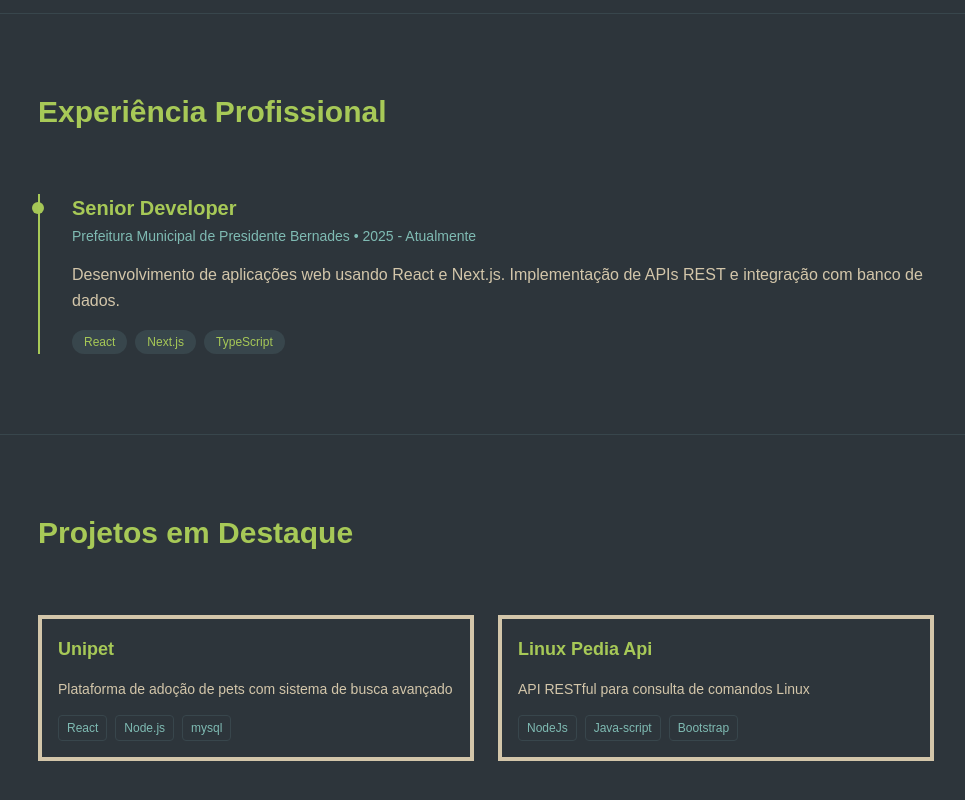
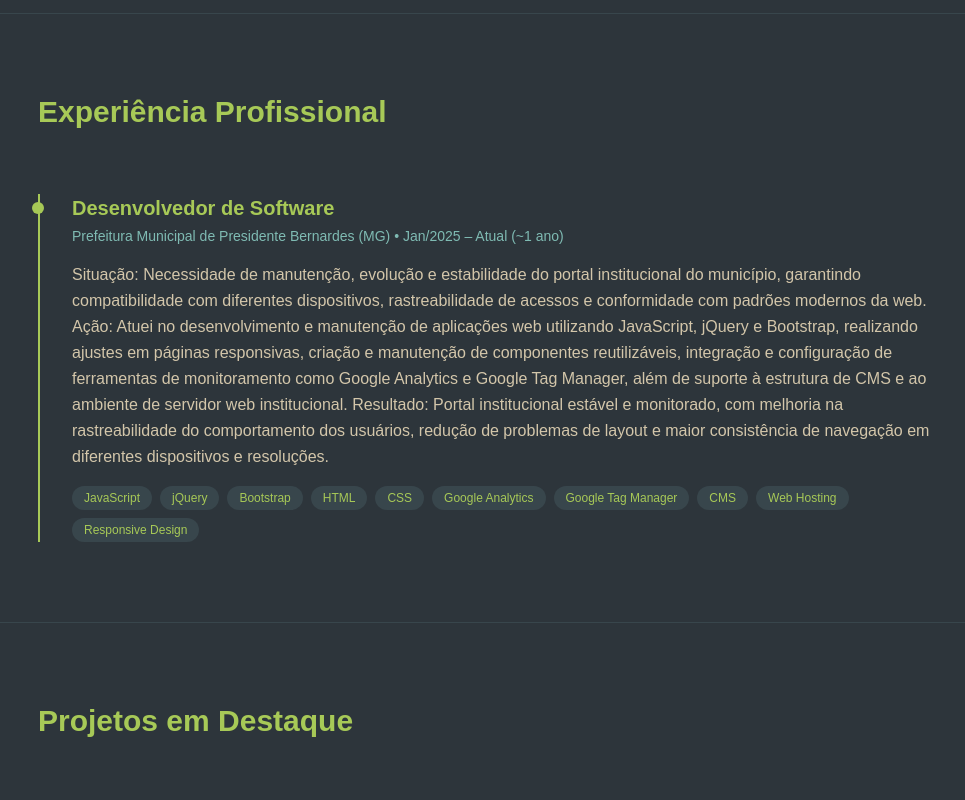
Before and after one commit to vito-ysl/myPortifolio, a Next.js app: page / in a window 1280 px wide. Shown: the part 724-1524 px from the top of the page, without its empty margins (154-1119 px from the left). Built offline with nearby package versions, Linux system fonts and the light colour scheme.

Commit message:
add: experience

```diff
--- a/app/components/Experience.tsx
+++ b/app/components/Experience.tsx
@@ -1,11 +1,11 @@
 export default function Experience() {
   const experiences = [
     {
-      title: 'Senior Developer',
-      company: 'Prefeitura Municipal de Presidente Bernades',
-      period: '2025 - Atualmente',
-      description: 'Desenvolvimento de aplicações web usando React e Next.js. Implementação de APIs REST e integração com banco de dados.',
-      tags: ['React', 'Next.js', 'TypeScript'],
+      title: 'Desenvolvedor de Software',
+      company: 'Prefeitura Municipal de Presidente Bernardes (MG)',
+      period: 'Jan/2025 – Atual (~1 ano)',
+      description: `Situação: Necessidade de manutenção, evolução e estabilidade do portal institucional do município, garantindo compatibilidade com diferentes dispositivos, rastreabilidade de acessos e conformidade com padrões modernos da web.\n\nAção: Atuei no desenvolvimento e manutenção de aplicações web utilizando JavaScript, jQuery e Bootstrap, realizando ajustes em páginas responsivas, criação e manutenção de componentes reutilizáveis, integração e configuração de ferramentas de monitoramento como Google Analytics e Google Tag Manager, além de suporte à estrutura de CMS e ao ambiente de servidor web institucional.\n\nResultado: Portal institucional estável e monitorado, com melhoria na rastreabilidade do comportamento dos usuários, redução de problemas de layout e maior consistência de navegação em diferentes dispositivos e resoluções.`,
+      tags: ['JavaScript', 'jQuery', 'Bootstrap', 'HTML', 'CSS', 'Google Analytics', 'Google Tag Manager', 'CMS', 'Web Hosting', 'Responsive Design'],
       borderColor: '[#a7c957]',
       dotColor: '[#a7c957]',
       delay: '0.1s',
```
